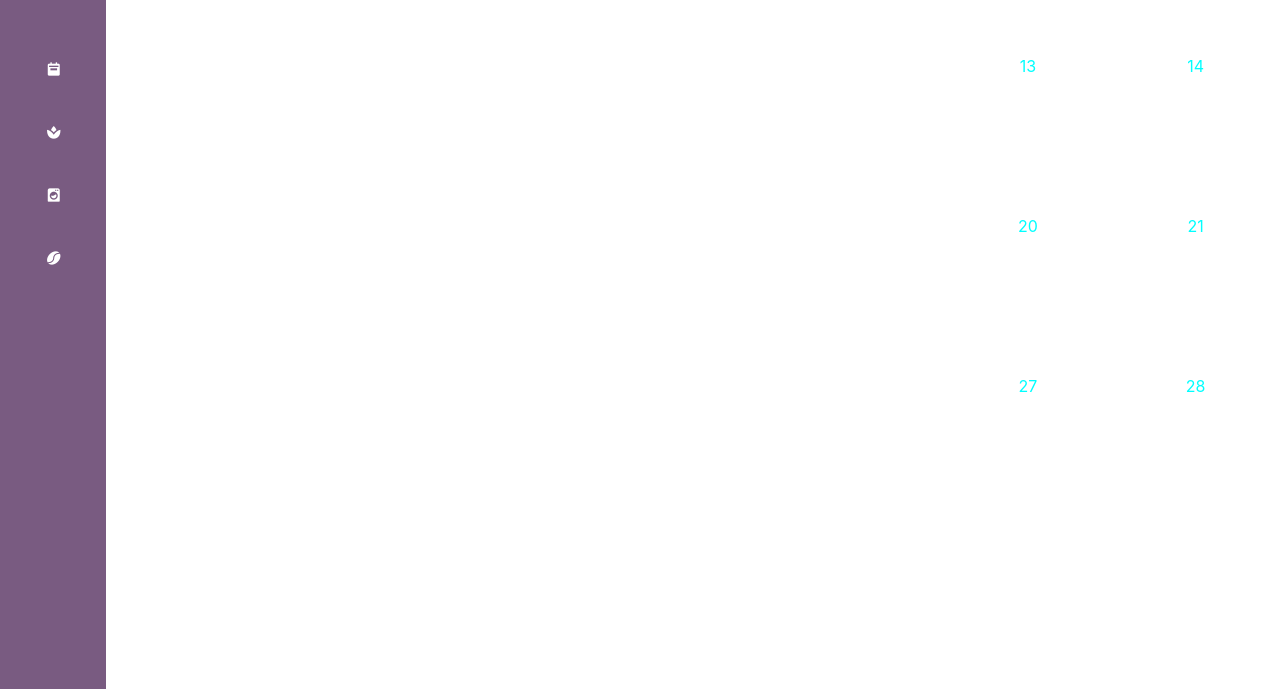
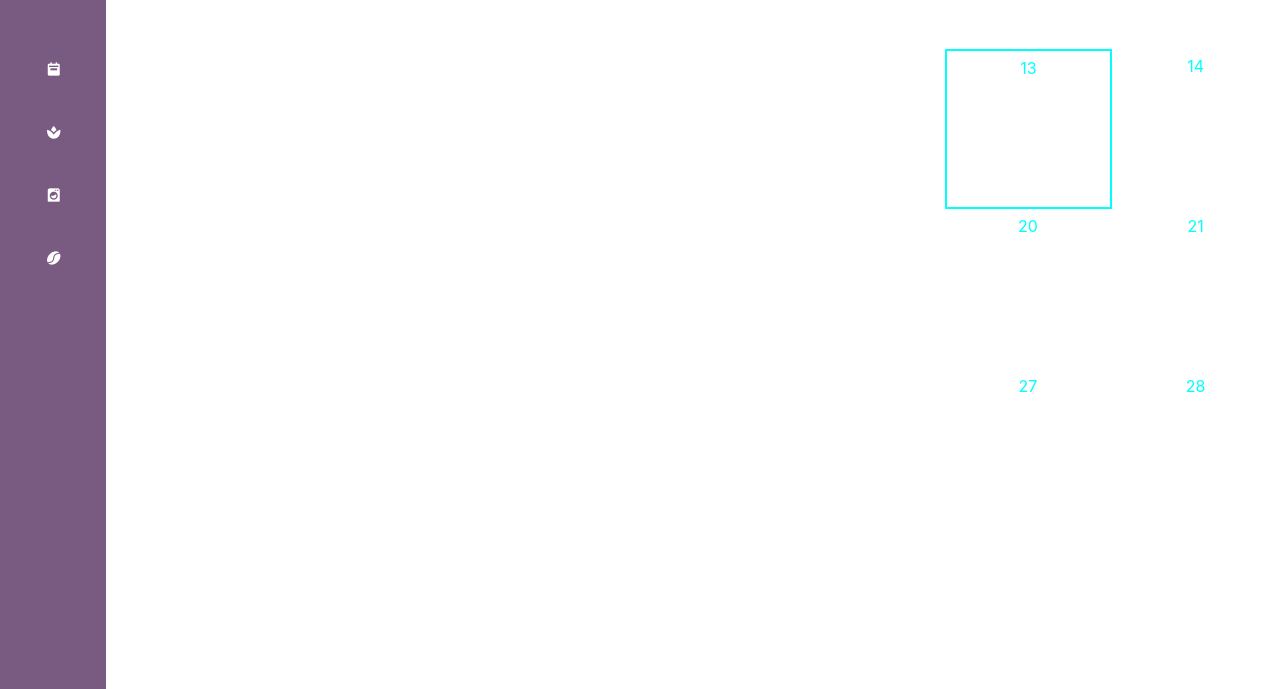
Before and after one commit to CaptMacy/the_date_maker, a website built with Vite: page the_date_maker/index.html in a window 1280 px wide. Both pictures are taken after a click on the element "13". Shown: the part 111-800 px from the top of the page. Built offline with nearby package versions, Linux system fonts and the light colour scheme; files whose address does not match are found by name.

Commit message:
handle selected element

```diff
--- a/the_date_maker/components/calendar/calendar.css
+++ b/the_date_maker/components/calendar/calendar.css
@@ -24,6 +24,22 @@
     transition: background-color 200ms, color 200ms;
 }
 
+.day:hover {
+    outline: 4px auto -webkit-focus-ring-color;
+}
+
+/* :nth-child(-n +7 of div.day) {
+    border-top: 1px solid #fff;;
+} */
+
 .weekend {
     color: aqua;
 }
+
+.day:hover.selected {
+    outline: 2px solid aqua;
+}
+
+.selected {
+   border: 2px solid aqua;
+}
--- a/the_date_maker/components/calendar/calendar.js
+++ b/the_date_maker/components/calendar/calendar.js
@@ -14,15 +14,29 @@ export function loadCalendar() {
 
 const buildCalander = async() => {
     await loadCalendar();
-
     const calendar = document.getElementById('calendar');
-
 
     for(let day = 1; day <= daysInMonth(2024, 10); day++){
         const weekend = isWeekend(day);
 
-        calendar.insertAdjacentHTML('beforeend', `<div class='day ${weekend ? 'weekend' : ''}'>${day}</div>`);
+        const dayElement = document.createElement('div');
+        dayElement.classList.add('day')
+        weekend ? dayElement.classList.add('weekend') : '';
+        dayElement.textContent = day;
+
+        calendar.appendChild(dayElement);
+
+        dayElement.addEventListener('click', handleSelect);
+
     }
 }
 
+const handleSelect = (event) => {
+    const selectedElement = document.querySelector('.selected');
+
+    if(selectedElement) selectedElement.classList.remove('selected');
+
+    event.target.classList.add('selected');
+}
+
 buildCalander();
--- a/the_date_maker/components/sidebar/sidebar.js
+++ b/the_date_maker/components/sidebar/sidebar.js
@@ -16,6 +16,7 @@ document.addEventListener('DOMContentLoaded', async () => {
     const sidebar = document.querySelector('.sidebar');
     const btn = document.getElementById('btn');
     const calendarMain = document.getElementById('calendar-main');
+    // const header = document.getElementById('header');
 
     btn.addEventListener('click', () => {
         sidebar.classList.toggle('active');
@@ -23,9 +24,13 @@ document.addEventListener('DOMContentLoaded', async () => {
         if (sidebar.classList.contains('active')) {
             calendarMain.style.left = '17.25rem';
             calendarMain.style.width = 'calc(100% - 17.25rem)';
+            // header.style.left = '17.25rem';
+            // header.style.width = 'calc(100% - 17.25rem)';
           } else {
             calendarMain.style.left = '6.625rem';
             calendarMain.style.width = 'calc(100% - 6.625rem)';
+            // header.style.left = '6.625rem';
+            // header.style.width = 'calc(100% - 6.625rem';
           }
     });
 })
```
Also changed, not shown: the_date_maker/style.css (+11 -0 lines).
